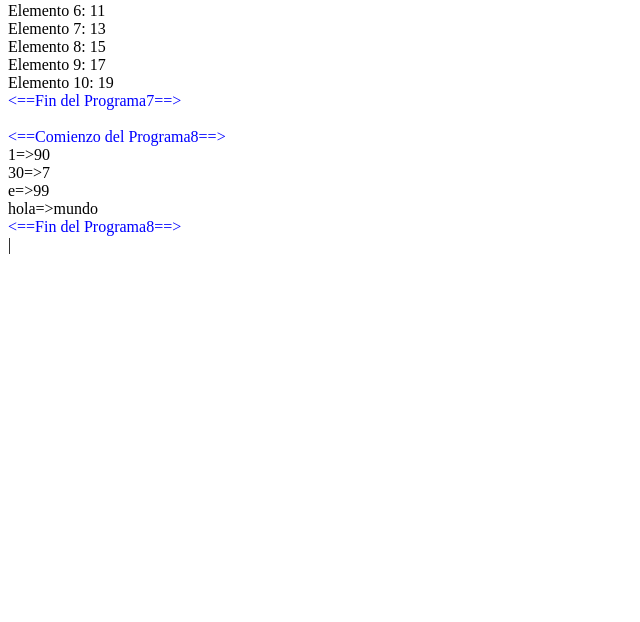
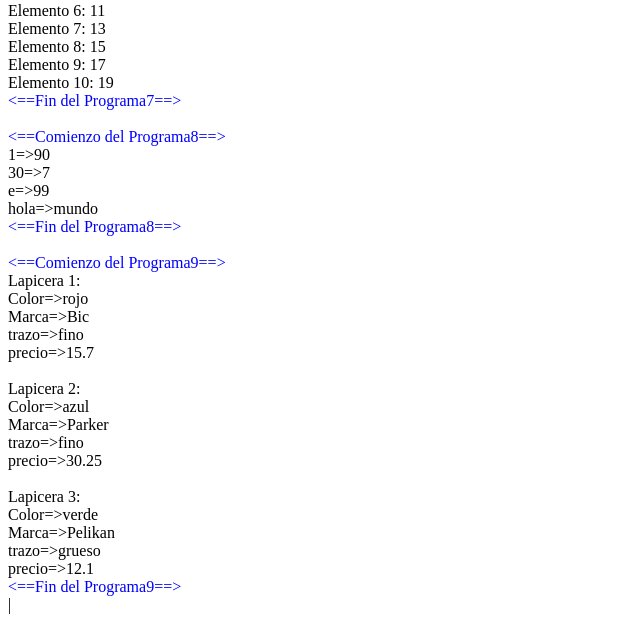
Before and after one commit to CanteroAgustin/Programacion-III, a PHP site: page / in a window 1280 px wide. Shown: the part 1068-1690 px from the top of the page, without its empty margins (0-640 px from the left). Before the commit the page ends 1322 px from the top, so only its background shows below. Run offline with PHP 8.4, Linux system fonts and the light colour scheme.

Commit message:
AgustinCantero_EJ09
agregado ej 9

```diff
--- /dev/null
+++ b/Guia de ejercicios Prog III/Clase1/Parte 2/Programa9.php
@@ -0,0 +1,28 @@
+<!--Aplicación Nº 9 (Arrays asociativos)
+Realizar las líneas de código necesarias para generar un Array asociativo $lapicera,
+que contenga como elementos: ‘ color’ , ‘ marca’ , ‘ trazo’ y ‘ precio’ .
+Crear, cargar y mostrar tres lapiceras.-->
+
+<?php
+$lapicera1 = array("Color" => "rojo", "Marca" => "Bic", "trazo" => "fino","precio" => 15.7);
+$lapicera2 = array("Color" => "azul", "Marca" => "Parker", "trazo" => "fino","precio" => 30.25);
+$lapicera3 = array("Color" => "verde", "Marca" => "Pelikan", "trazo" => "grueso","precio" => 12.1);
+
+echo "</br>"."<font color='blue'><==Comienzo del Programa9==></font>"."</br>";
+
+echo "Lapicera 1:"."</br>";
+foreach($lapicera1 as $clave => $valor){
+    echo $clave."=>".$valor."</br>";
+}
+echo "</br>";
+echo "Lapicera 2:"."</br>";
+foreach($lapicera2 as $clave => $valor){
+    echo $clave."=>".$valor."</br>";
+}
+echo "</br>";
+echo "Lapicera 3:"."</br>";
+foreach($lapicera3 as $clave => $valor){
+    echo $clave."=>".$valor."</br>";
+}
+echo "<font color='blue'><==Fin del Programa9==></font>"."</br>";
+?>
--- a/Guia de ejercicios Prog III/index.php
+++ b/Guia de ejercicios Prog III/index.php
@@ -7,5 +7,6 @@ include_once "Clase1/Parte 1/Programa5.php";
 include_once "Clase1/Parte 2/Programa6.php";
 include_once "Clase1/Parte 2/Programa7.php";
 include_once "Clase1/Parte 2/Programa8.php";
+include_once "Clase1/Parte 2/Programa9.php";
 
 ?>|
```
